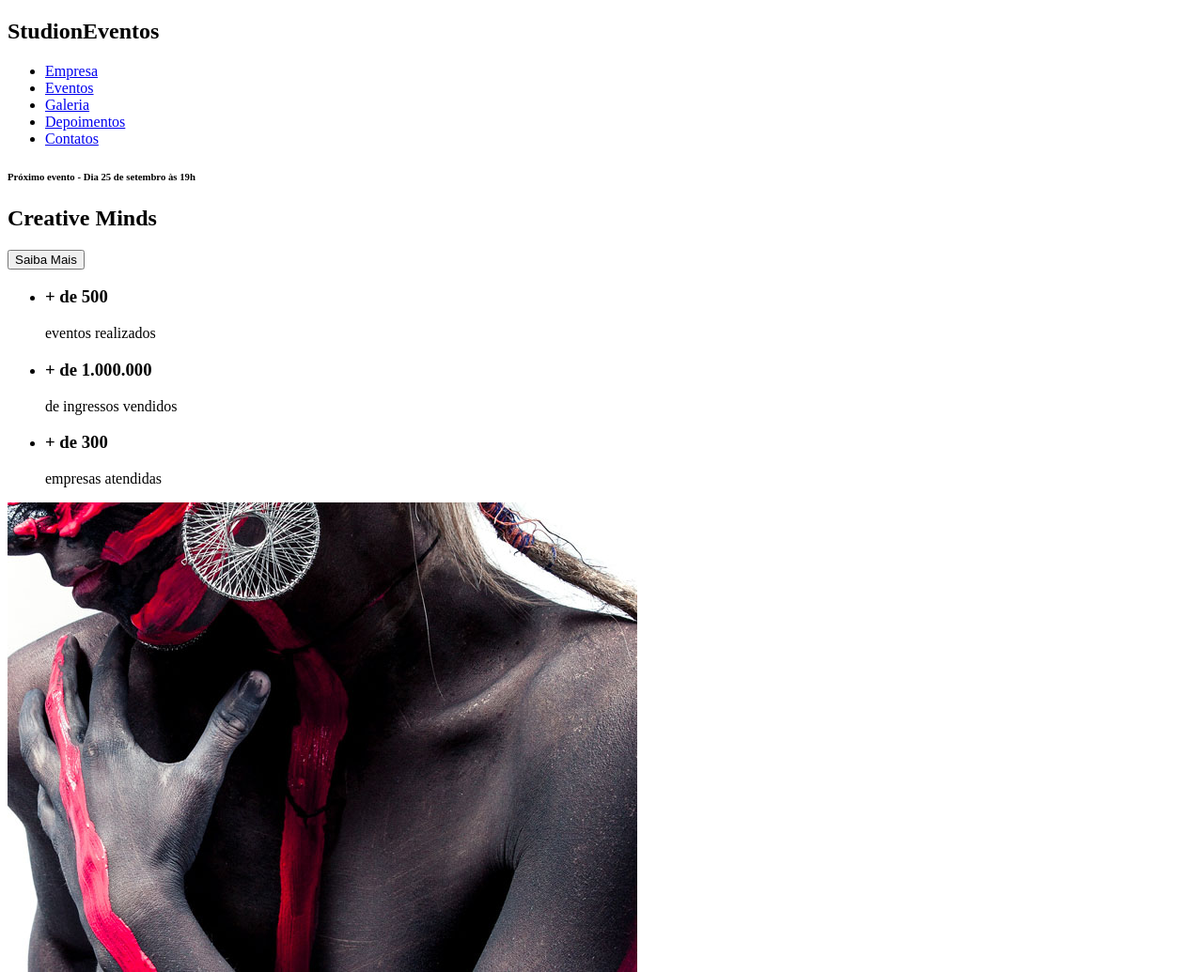
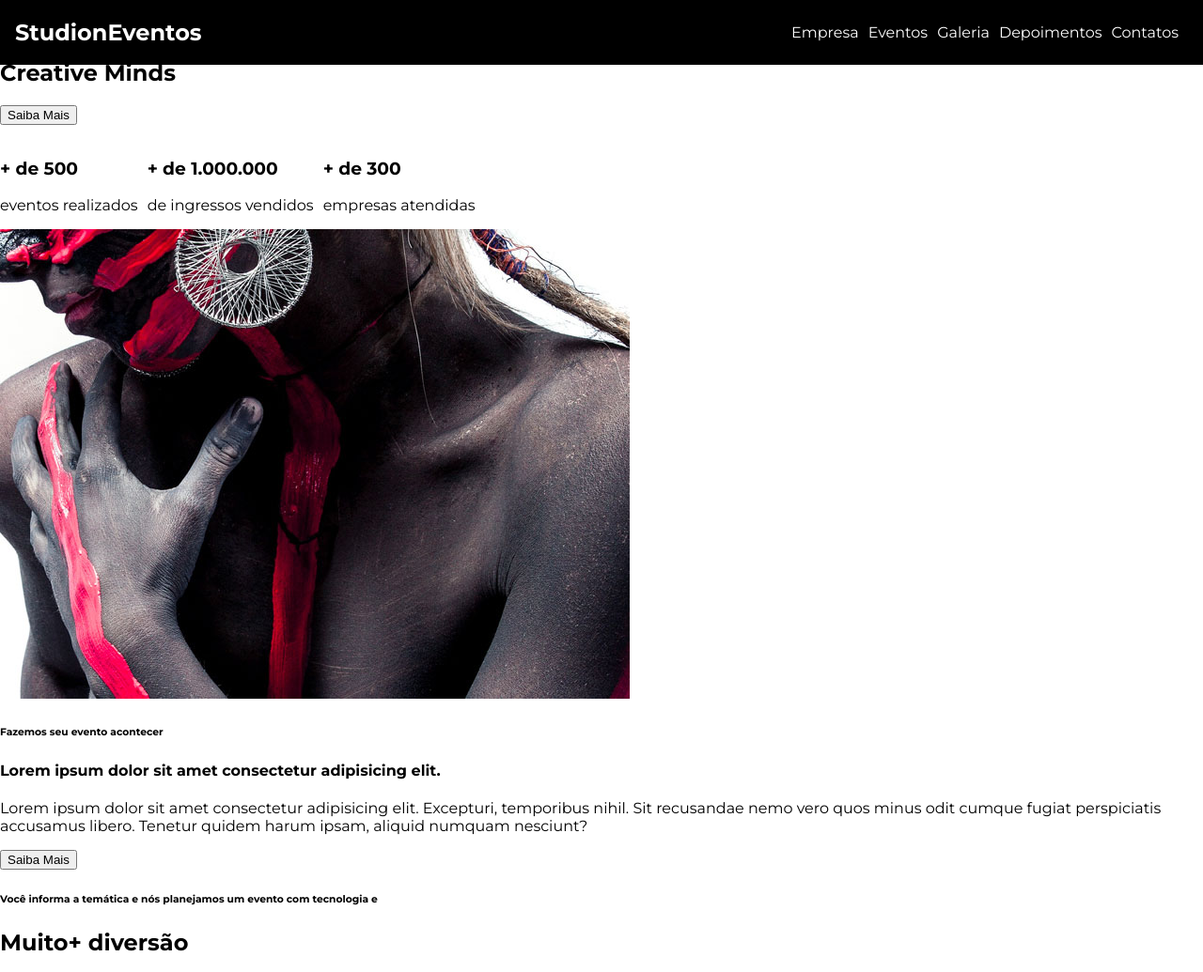
Before and after one commit to nunojardim/studion, a website: page src/index.html in a window 1280 px wide. Shown: the top 1035 px of the page at 94% size. Drawn offline with Linux system fonts and the light colour scheme.

Commit message:
feat(nav): added base style

```diff
--- a/package.json
+++ b/package.json
@@ -24,5 +24,6 @@
   "homepage": "https://github.com/nunojardim/studion#readme",
   "devDependencies": {
     "live-server": "^1.2.1"
-  }
+  },
+  "dependencies": {}
 }
--- a/src/index.html
+++ b/src/index.html
@@ -4,13 +4,15 @@
         <meta charset="UTF-8">
         <meta http-equiv="X-UA-Compatible" content="IE=edge">
         <meta name="viewport" content="width=device-width, initial-scale=1.0">
+        <link rel="stylesheet" href="style.css">
+
         <title>Studion</title>
     </head>
 
     <body>
-        <nav>
+        <nav class="navbar">
             <h1>Studi<span>on</span><span>Eventos</span></h1>
-            <ul>
+            <ul class="navbar__links">
                 <li>
                     <a href="#empresa">
                         Empresa
--- /dev/null
+++ b/src/style.css
@@ -0,0 +1,49 @@
+@import url('https://fonts.googleapis.com/css2?family=Montserrat:wght@400;700&display=swap');
+
+* {
+    box-sizing: border-box;
+}
+
+:root {
+    font-family: 'Montserrat', sans-serif;
+    font-size:16px;
+
+} /* :root = html */
+
+body{
+    margin:0;
+}
+
+ul {
+    display: flex; /* deixa tudo numa linha apenas antigo display:inline */
+    list-style: none;
+    padding-left: 0;
+}
+
+li {
+    margin-right: 0.625rem;
+    /* equivalente a 16px que é o valor do root do html default
+    querendo a fonte com 10px basta dividir 10/16 = 0.625
+    */
+ }
+.navbar {
+    position:fixed;
+    display:grid;
+    grid-template-columns: 1fr 9fr;
+    align-items:center;
+    top:0;
+    left:0;
+    width: 100vw;
+    padding: 0 1rem;
+    background-color: #000;
+    color:#fff
+}
+
+.navbar__links {
+    justify-self: end;
+}
+
+.navbar__links a{
+    color:#fff;
+    text-decoration: none;
+}
```
Also changed, not shown: 1 other file.
